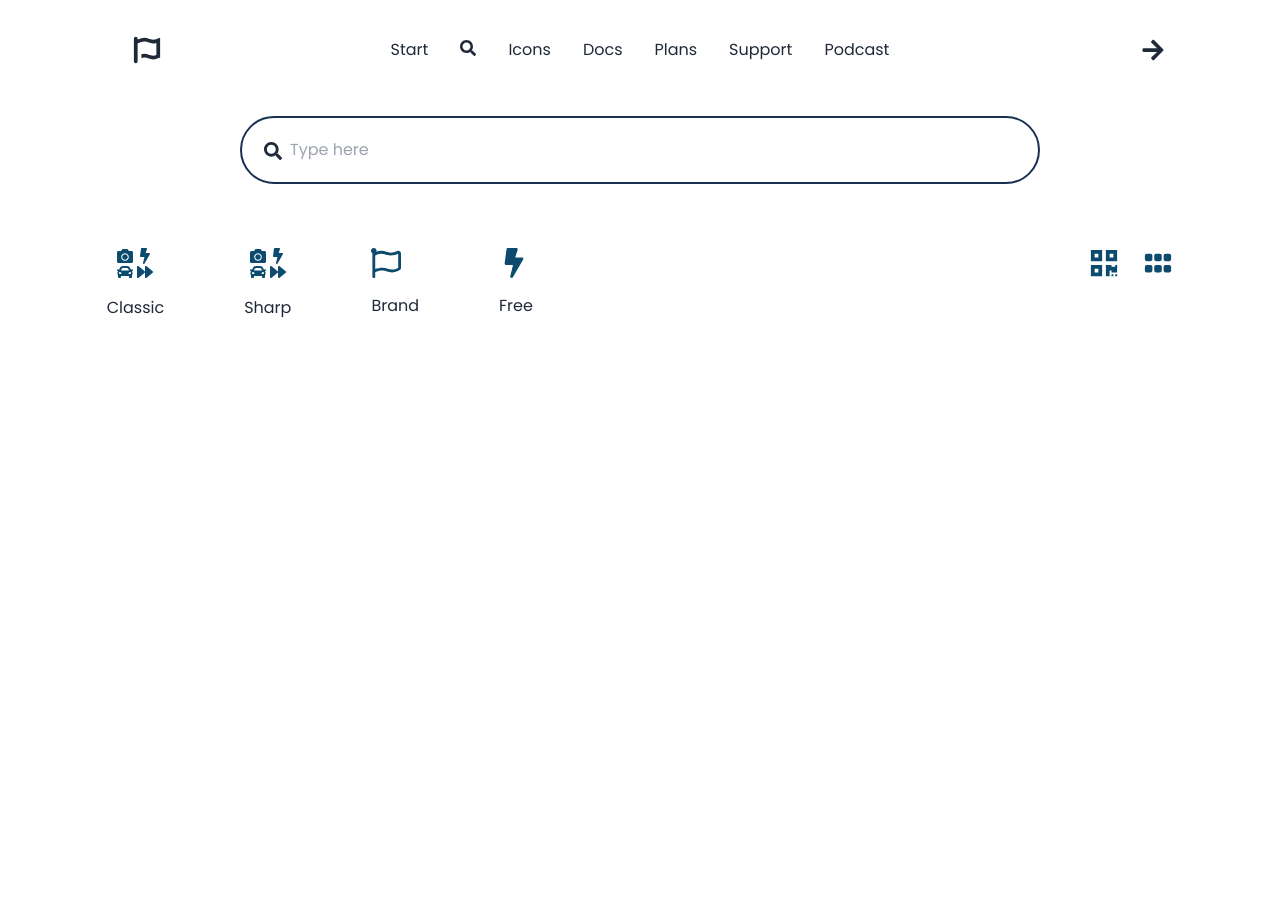
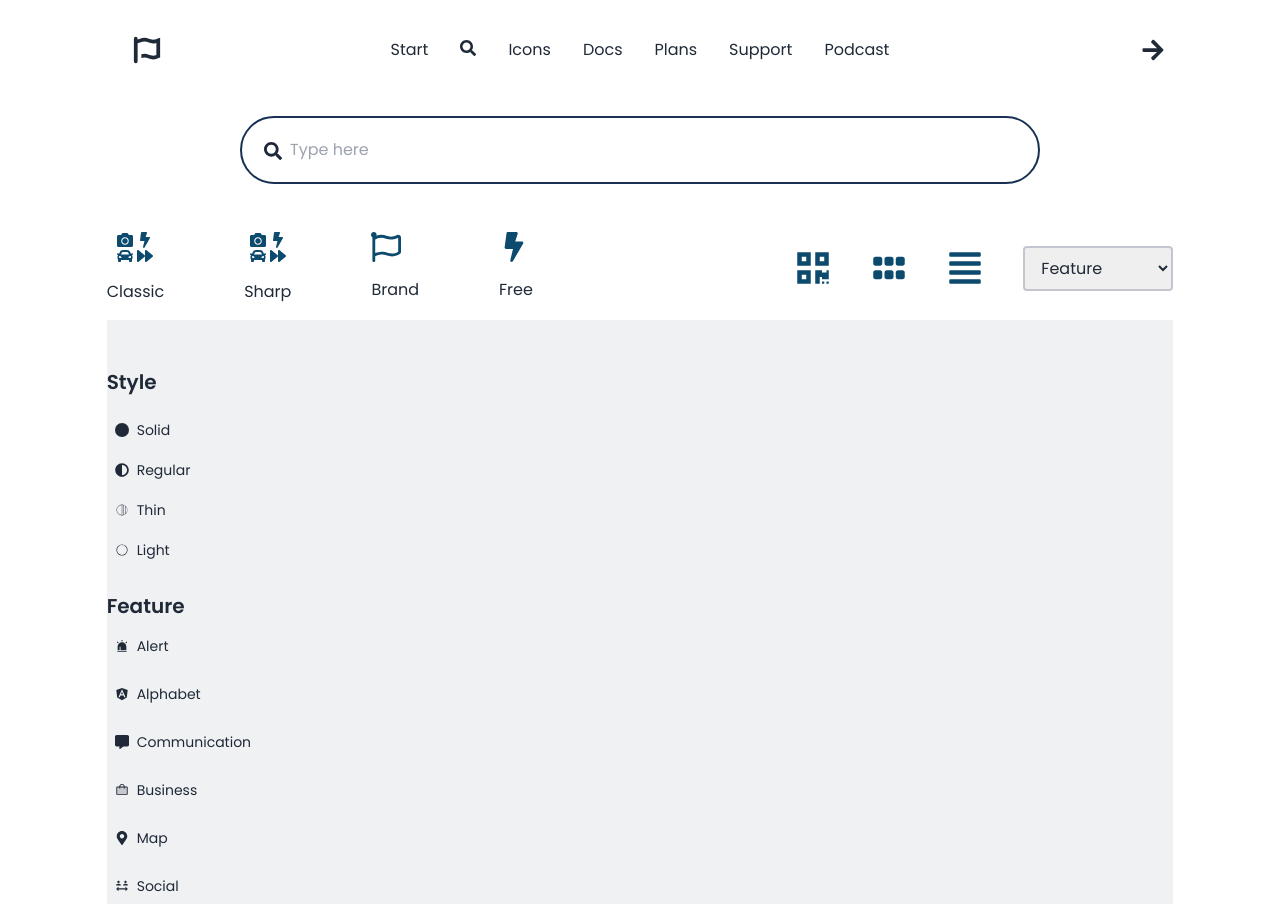
Before and after one commit to Momen1995/react-router-project, a React (Vite) app: page / in a window 1280 px wide. Before the commit the page ends 800 px from the top, so only its background shows below. Built offline with nearby package versions, Linux system fonts and the light colour scheme; no server answers.

Commit message:
icon column done

```diff
--- a/src/Components/Home/Home.jsx
+++ b/src/Components/Home/Home.jsx
@@ -1,15 +1,25 @@
+import { Outlet } from "react-router-dom";
 import Header from "../Header/Header";
 import IconRow from "../IconRow/IconRow";
 import Search from "../Search/Search";
+import IconColumn from "../IconColumn/IconColumn";
 
 const Home = () => {
   return (
     <div className="w-full mx-0 lg:w-10/12 lg:mx-auto">
-      <Header />
-      <div>
+      <div className="bg-[#fff">
+        <Header />
         <Search />
+        <IconRow />
       </div>
-      <IconRow />
+      <div className="flex flex-col lg:flex-row lg:gap-4 bg-[#f0f1f3]">
+        <div className="w-2/12 mt-12 text-left">
+          <IconColumn />
+        </div>
+        <div className="w-full mt-8">
+          <Outlet />
+        </div>
+      </div>
     </div>
   );
 };
--- /dev/null
+++ b/src/Components/IconColumn/IconColumn.jsx
@@ -0,0 +1,94 @@
+import { Link } from "react-router-dom";
+import { FaAdjust, FaAngular, FaMapMarkerAlt } from "react-icons/fa";
+import { FaCircle, FaMessage } from "react-icons/fa6";
+import { PiCircleHalfThin, PiCircleLight, PiBagDuotone } from "react-icons/pi";
+import { AiFillAlert } from "react-icons/ai";
+import { MdSocialDistance } from "react-icons/md";
+
+const IconColumn = () => {
+  return (
+    <div>
+      <nav>
+        <p className="text-xl font-semibold mb-4">Style</p>
+        <div className="flex lg:flex-col gap-1 font-medium">
+          <Link
+            to="/solid"
+            className="font-normal text-sm flex items-center gap-2 hover:outline outline-1 outline-gray-400 rounded-lg px-2 py-2 duration-300"
+          >
+            <FaCircle />
+            Solid
+          </Link>
+          <Link
+            to="/regular"
+            className="font-normal text-sm hover:outline outline-1 outline-gray-400 rounded-lg px-2 py-2 duration-300 flex items-center gap-2"
+          >
+            <FaAdjust />
+            Regular
+          </Link>
+          <Link
+            to="/thin"
+            className="font-normal flex items-center gap-2 text-sm hover:outline outline-1 outline-gray-400 rounded-lg px-2 py-2 duration-300"
+          >
+            <PiCircleHalfThin />
+            Thin
+          </Link>
+          <Link
+            to="/light"
+            className="font-normal text-sm flex items-center gap-2 hover:outline outline-1 outline-gray-400 rounded-lg px-2 py-2 duration-300"
+          >
+            <PiCircleLight />
+            Light
+          </Link>
+        </div>
+
+        <p className="text-xl font-semibold mt-6 mb-2">Feature</p>
+        <div className="flex lg:flex-col gap-3 font-medium">
+          <Link
+            to="/alert"
+            className="font-normal text-sm flex items-center gap-2  hover:outline outline-1 outline-gray-400 rounded-lg px-2 py-2 duration-300"
+          >
+            <AiFillAlert />
+            Alert
+          </Link>
+          <Link
+            to="/alphabet"
+            className="font-normal text-sm flex items-center gap-2  hover:outline outline-1 outline-gray-400 rounded-lg px-2 py-2 duration-300"
+          >
+            <FaAngular />
+            Alphabet
+          </Link>
+          <Link
+            to="/communication"
+            className="font-normal text-sm flex items-center gap-2 hover:outline outline-1 outline-gray-400 rounded-lg px-2 py-2 duration-300"
+          >
+            <FaMessage />
+            Communication
+          </Link>
+          <Link
+            to="/business"
+            className="font-normal text-sm flex items-center gap-2  hover:outline outline-1 outline-gray-400 rounded-lg px-2 py-2 duration-300"
+          >
+            <PiBagDuotone />
+            Business
+          </Link>
+          <Link
+            to="/map"
+            className="font-normal text-sm flex items-center gap-2 hover:outline outline-1 outline-gray-400 rounded-lg px-2 py-2 duration-300"
+          >
+            <FaMapMarkerAlt />
+            Map
+          </Link>
+          <Link
+            to="/social"
+            className="font-normal text-sm flex items-center gap-2 hover:outline outline-1 outline-gray-400 rounded-lg px-2 py-2 duration-300"
+          >
+            <MdSocialDistance />
+            Social
+          </Link>
+        </div>
+      </nav>
+    </div>
+  );
+};
+
+export default IconColumn;
--- a/src/Components/IconRow/IconRow.jsx
+++ b/src/Components/IconRow/IconRow.jsx
@@ -6,14 +6,15 @@ import {
   FaCar,
   FaForward,
   FaRegFlag,
+  FaAlignJustify,
 } from "react-icons/fa";
 import { Link } from "react-router-dom";
 
 const IconRow = () => {
   return (
     <div>
-      <div className="flex flex-col lg:flex lg:flex-row gap-3 justify-between mt-16">
-        <div className="flex gap-20">
+      <div className="flex flex-col lg:flex lg:flex-row gap-3 justify-between mt-12 pb-4">
+        <div className="flex gap-12 mx-auto lg:mx-0 lg:gap-20">
           <Link to="/classic">
             <div className="flex text-[16px] gap-1 text-sky-900 mb-4 justify-center  hover:text-[#146ebe]">
               <div>
@@ -49,12 +50,22 @@ const IconRow = () => {
             Free
           </Link>
         </div>
-        <div className="flex gap-6">
+        <div className="flex items-center gap-10 mx-auto lg:mx-0 mt-8 lg:mt-0">
           <div className="cursor-pointer">
-            <FaQrcode className="text-3xl text-sky-900 "></FaQrcode>
+            <FaQrcode className="text-4xl text-sky-900 hover:text-[#146ebe]"></FaQrcode>
           </div>
           <div className="cursor-pointer">
-            <FaGripHorizontal className="text-3xl text-sky-900 "></FaGripHorizontal>
+            <FaGripHorizontal className="text-4xl text-sky-900 hover:text-[#146ebe]"></FaGripHorizontal>
+          </div>
+          <div>
+            <FaAlignJustify className="text-4xl text-sky-900 hover:text-[#146ebe]" />
+          </div>
+          <div>
+            <select className="border-2 border-[#c3c6d1] px-3 py-2 rounded  hover:outline outline-offset-3 outline-sky-400 ">
+              <option>Feature</option>
+              <option>Alphabetical</option>
+              <option>Release</option>
+            </select>
           </div>
         </div>
       </div>
--- /dev/null
+++ b/src/Context/GlobalProvider.jsx
@@ -0,0 +1,34 @@
+import { createContext } from "react";
+import { useState } from "react";
+import { useEffect } from "react";
+
+export const GlobalContext = createContext();
+
+const GlobalProvider = ({children}) => {
+  const [icons,setIcons] = useState([])
+
+  useEffect(() =>{
+    const fetchIconData = async () =>{
+      try{
+        const response = await fetch('icons.json');
+        const data = await response.json();
+        setIcons(data)
+      }catch(error){
+        console.log('Error fetching Icon data:', error)
+      }
+    }
+    fetchIconData();
+  },[])
+  return (
+    <GlobalContext.Provider
+      value={{
+        icons,
+        setIcons
+      }}
+    >
+      {children}
+    </GlobalContext.Provider>
+  );
+};
+
+export default GlobalProvider;
--- a/src/index.css
+++ b/src/index.css
@@ -5,6 +5,5 @@
 @tailwind utilities;
 
 body{
-  background-color: #fff;
   font-family: 'Poppins', sans-serif;
 }
--- a/src/main.jsx
+++ b/src/main.jsx
@@ -4,6 +4,7 @@ import App from './App.jsx'
 import './index.css'
 import { createBrowserRouter, RouterProvider } from "react-router-dom";
 import Home from './Components/Home/Home.jsx';
+import GlobalProvider from './Context/GlobalProvider.jsx';
 
 const router = createBrowserRouter ([
   {
@@ -14,6 +15,8 @@ const router = createBrowserRouter ([
 
 ReactDOM.createRoot(document.getElementById("root")).render(
   <React.StrictMode>
-    <RouterProvider router={router} />
+    <GlobalProvider>
+      <RouterProvider router={router} />
+    </GlobalProvider>
   </React.StrictMode>
 );
```
